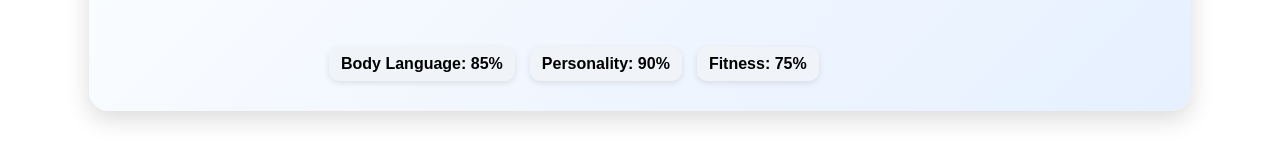
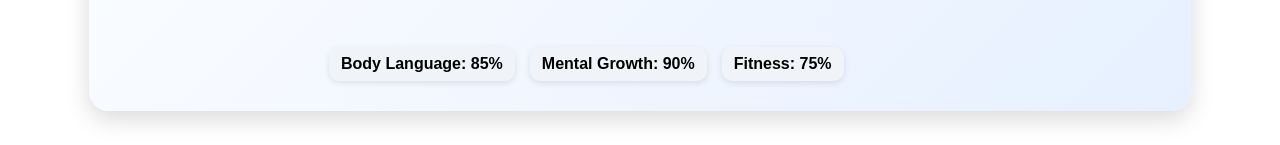
Before and after one commit to adhirajchavan86-a11y/SIH, a plain HTML site: page dashboard.html in a window 1280 px wide. Shown: the part 511-656 px from the top of the page. Drawn offline with Linux system fonts and the light colour scheme.

Commit message:
Add files via upload

```diff
--- a/dashboard.html
+++ b/dashboard.html
@@ -35,7 +35,7 @@
     <p><strong>Achievements:</strong> Winner of College Fashion Show 2023, Speaker at XYZ Tech Fest</p>
     <div class="profile-stats">
       <div><strong>Body Language:</strong> 85%</div>
-      <div><strong>Personality:</strong> 90%</div>
+      <div><strong>Mental Growth:</strong> 90%</div>
       <div><strong>Fitness:</strong> 75%</div>
     </div>
   </div>
```
